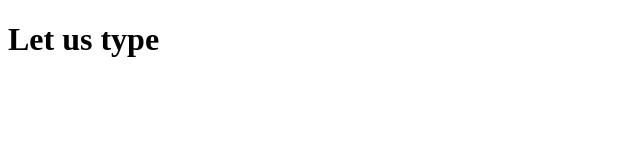
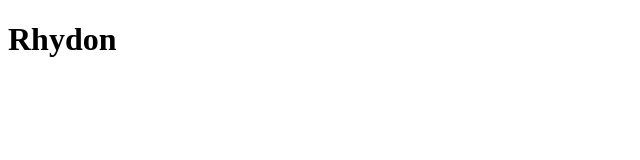
Before and after one commit to borntofrappe/svelte-tutorial, a Svelte app in the folder Typing Adventure/: page / in a window 1280 px wide. Shown: the top 160 px of the page, without its empty margins (0-640 px from the left). Built offline with nearby package versions, Linux system fonts and the light colour scheme.

Commit message:
add link to the repl and basic typing functionality

```diff
--- a/Typing Adventure/src/App.svelte
+++ b/Typing Adventure/src/App.svelte
@@ -1 +1,34 @@
-<h1>Let us type</h1>
+<script>
+    import { randomPokemon } from './utils.js';
+    // initialize a value with a random item with the utility function
+    let pokemon = randomPokemon();
+
+    // keep track of user input
+    let input = '';
+
+    // following a keydown event on the window compare the input and pokemon string
+    function handleKeydown(e) {
+        const { key } = e;
+        input += key;
+
+        const { length } = input;
+        // add log statements describing a possible match
+        if (input.toLowerCase() === pokemon.slice(0, length).toLowerCase()) {
+            console.log('matching');
+            // when the string is completely matched update pokemon with a new random value
+            if (length === pokemon.length) {
+                console.log('win');
+                input = '';
+                pokemon = randomPokemon()
+            }
+        } else {
+            input = '';
+        }
+        console.log(input);
+    }
+</script>
+<!-- listen for the keydown event on the entire window -->
+<svelte:window on:keydown={handleKeydown} />
+
+<!-- in the heading display the pokemon -->
+<h1>{pokemon}</h1>
--- /dev/null
+++ b/Typing Adventure/src/utils.js
@@ -0,0 +1,157 @@
+// export a function to return a random item from an array
+const pokemon = [
+    "Abra",
+    "Aerodactyl",
+    "Alakazam",
+    "Arbok",
+    "Arcanine",
+    "Articuno",
+    "Beedrill",
+    "Bellsprout",
+    "Blastoise",
+    "Bulbasaur",
+    "Butterfree",
+    "Caterpie",
+    "Chansey",
+    "Charizard",
+    "Charmander",
+    "Charmeleon",
+    "Clefable",
+    "Clefairy",
+    "Cloyster",
+    "Cubone",
+    "Dewgong",
+    "Diglett",
+    "Ditto",
+    "Dodrio",
+    "Doduo",
+    "Dragonair",
+    "Dragonite",
+    "Dratini",
+    "Drowzee",
+    "Dugtrio",
+    "Eevee",
+    "Ekans",
+    "Electabuzz",
+    "Electrode",
+    "Exeggcute",
+    "Exeggutor",
+    "Farfetch'd",
+    "Fearow",
+    "Flareon",
+    "Gastly",
+    "Gengar",
+    "Geodude",
+    "Gloom",
+    "Golbat",
+    "Goldeen",
+    "Golduck",
+    "Golem",
+    "Graveler",
+    "Grimer",
+    "Growlithe",
+    "Gyarados",
+    "Haunter",
+    "Hitmonchan",
+    "Hitmonlee",
+    "Horsea",
+    "Hypno",
+    "Ivysaur",
+    "Jigglypuff",
+    "Jolteon",
+    "Jynx",
+    "Kabuto",
+    "Kabutops",
+    "Kadabra",
+    "Kakuna",
+    "Kangaskhan",
+    "Kingler",
+    "Koffing",
+    "Krabby",
+    "Lapras",
+    "Lickitung",
+    "Machamp",
+    "Machoke",
+    "Machop",
+    "Magikarp",
+    "Magmar",
+    "Magnemite",
+    "Magneton",
+    "Mankey",
+    "Marowak",
+    "Meowth",
+    "Metapod",
+    "Mew",
+    "Mewtwo",
+    "Moltres",
+    "Mr. Mime",
+    "Muk",
+    "Nidoking",
+    "Nidoqueen",
+    "Nidoran♀",
+    "Nidoran♂",
+    "Nidorina",
+    "Nidorino",
+    "Ninetales",
+    "Oddish",
+    "Omanyte",
+    "Omastar",
+    "Onix",
+    "Paras",
+    "Parasect",
+    "Persian",
+    "Pidgeot",
+    "Pidgeotto",
+    "Pidgey",
+    "Pikachu",
+    "Pinsir",
+    "Poliwag",
+    "Poliwhirl",
+    "Poliwrath",
+    "Ponyta",
+    "Porygon",
+    "Primeape",
+    "Psyduck",
+    "Raichu",
+    "Rapidash",
+    "Raticate",
+    "Rattata",
+    "Rhydon",
+    "Rhyhorn",
+    "Sandshrew",
+    "Sandslash",
+    "Scyther",
+    "Seadra",
+    "Seaking",
+    "Seel",
+    "Shellder",
+    "Slowbro",
+    "Slowpoke",
+    "Snorlax",
+    "Spearow",
+    "Squirtle",
+    "Starmie",
+    "Staryu",
+    "Tangela",
+    "Tauros",
+    "Tentacool",
+    "Tentacruel",
+    "Vaporeon",
+    "Venomoth",
+    "Venonat",
+    "Venusaur",
+    "Victreebel",
+    "Vileplume",
+    "Voltorb",
+    "Vulpix",
+    "Wartortle",
+    "Weedle",
+    "Weepinbell",
+    "Weezing",
+    "Wigglytuff",
+    "Zapdos",
+    "Zubat"
+  ];
+
+const randomItem = (arr) => arr[Math.floor(Math.random() * arr.length)];
+export const randomPokemon = () => randomItem(pokemon);
```
Also changed, not shown: 1 other file (tests, documents, lock files or other folders).
